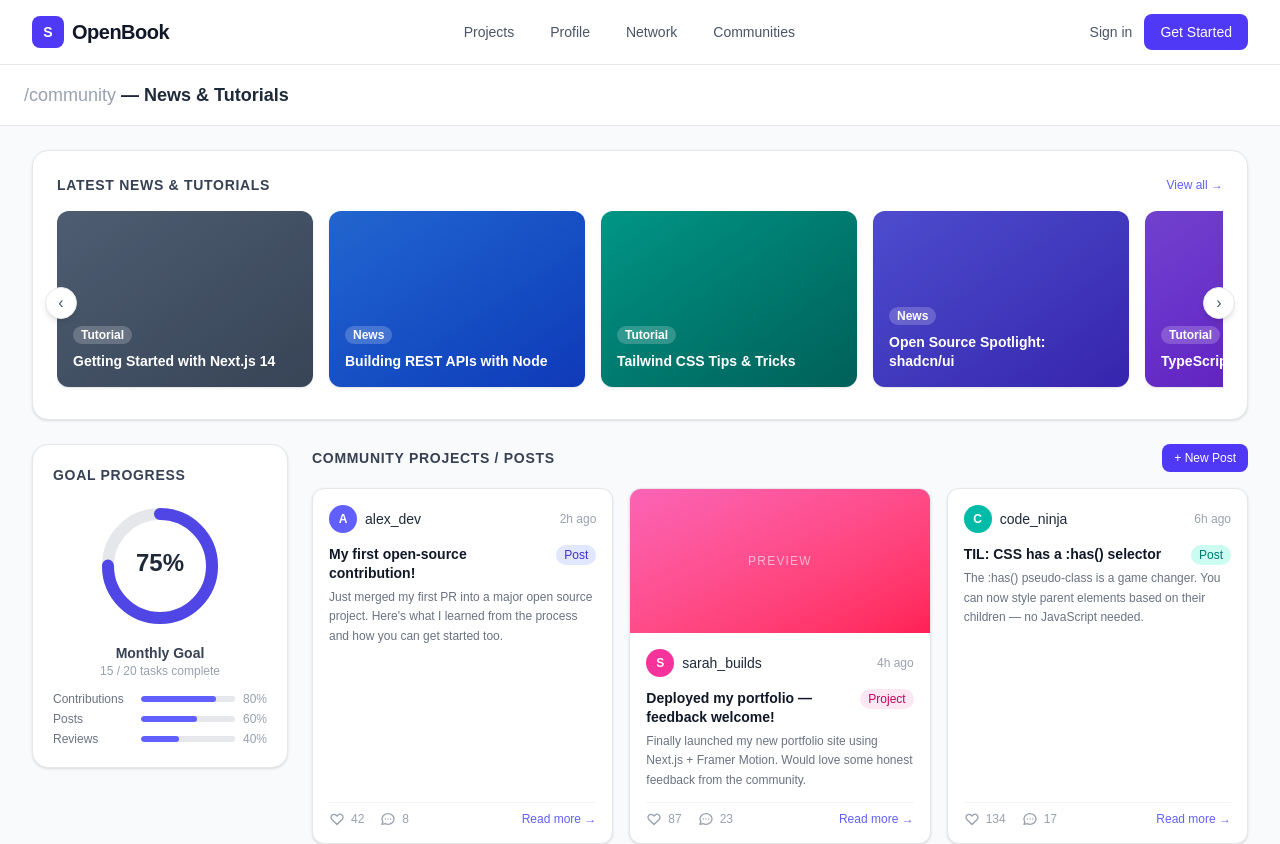
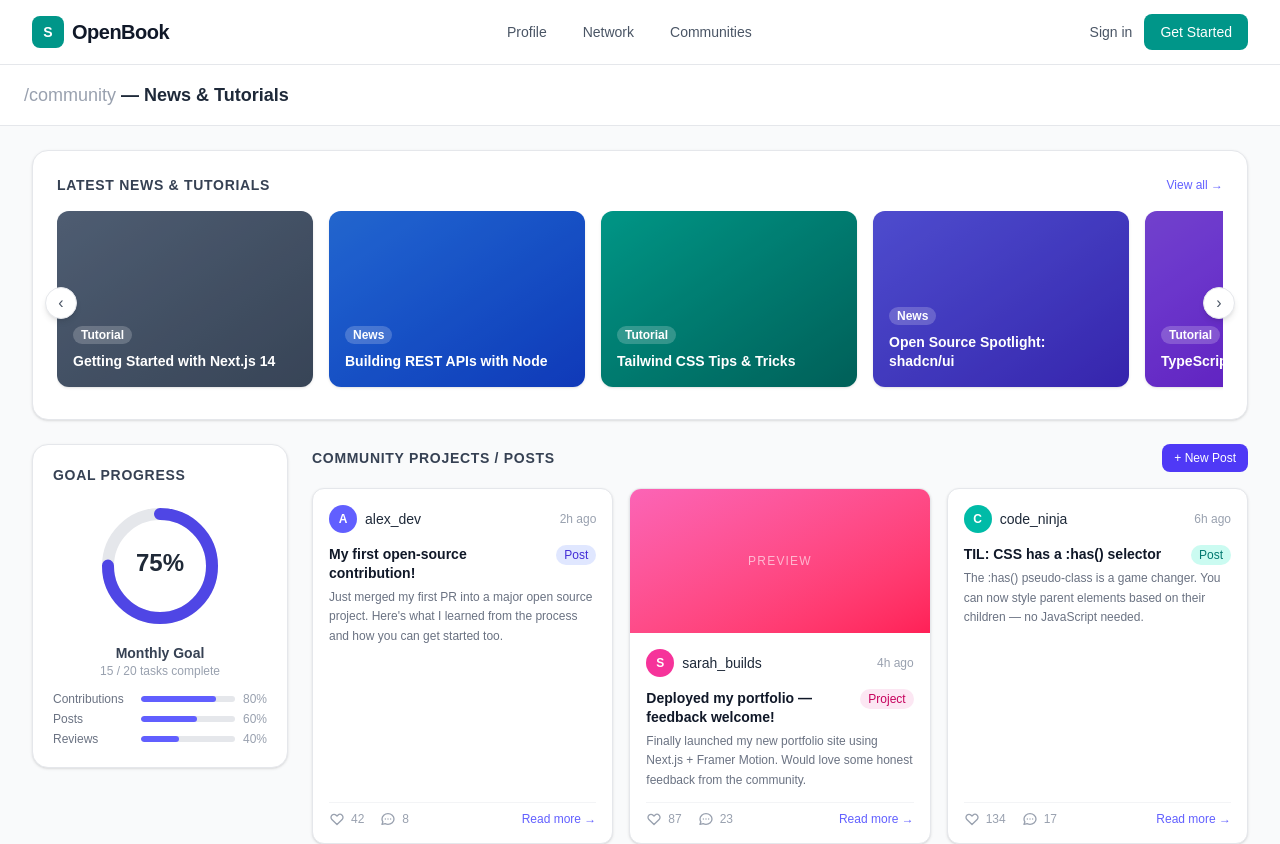
Before and after one commit to sheicksen/open-book, a Next.js app in the folder openbook/: page /dashboard in a window 1280 px wide. Shown: the top 844 px of the page. Built offline with nearby package versions, Linux system fonts and the light colour scheme.

Commit message:
added navbar functionality

```diff
--- a/openbook/app/components/nav.tsx
+++ b/openbook/app/components/nav.tsx
@@ -3,11 +3,10 @@
 import { useState } from "react";
 import Link from "next/link";
 
-const navLinks = [
-  { label: "Projects", href: "/projects" },
+const navLinks = [,
   { label: "Profile", href: "/profile" },
   { label: "Network", href: "/network" },
-  { label: "Communities", href: "/communities" },
+  { label: "Communities", href: "/findCommunity" },
 ];
 
 export default function Navbar() {
@@ -20,7 +19,7 @@ export default function Navbar() {
 
           {/* Site Title */}
           <Link href="/" className="flex items-center gap-2">
-            <div className="w-8 h-8 rounded-lg bg-indigo-600 flex items-center justify-center">
+            <div className="w-8 h-8 rounded-lg bg-teal-600 flex items-center justify-center">
               <span className="text-white font-bold text-sm">S</span>
             </div>
             <span className="text-xl font-bold text-gray-900 tracking-tight">
@@ -34,7 +33,7 @@ export default function Navbar() {
               <Link
                 key={link.label}
                 href={link.href}
-                className="px-4 py-2 rounded-lg text-sm font-medium text-gray-600 hover:text-indigo-600 hover:bg-indigo-50 transition-colors duration-150"
+                className="px-4 py-2 rounded-lg text-sm font-medium text-gray-600 hover:text-teal-600 hover:bg-teal-50 transition-colors duration-150"
               >
                 {link.label}
               </Link>
@@ -43,12 +42,12 @@ export default function Navbar() {
 
           {/* Desktop CTA */}
           <div className="hidden md:flex items-center gap-3">
-            <button className="text-sm font-medium text-gray-600 hover:text-gray-900 transition-colors">
+            <Link href={"/login"} className="text-sm font-medium text-gray-600 hover:text-gray-900 transition-colors">
               Sign in
-            </button>
-            <button className="bg-indigo-600 hover:bg-indigo-700 text-white text-sm font-medium px-4 py-2 rounded-lg transition-colors duration-150">
+            </Link>
+            <Link href={"/signup"} className="bg-teal-600 hover:bg-teal-700 text-white text-sm font-medium px-4 py-2 rounded-lg transition-colors duration-150">
               Get Started
-            </button>
+            </Link>
           </div>
 
           {/* Mobile Menu Button */}
@@ -81,7 +80,7 @@ export default function Navbar() {
               key={link.label}
               href={link.href}
               onClick={() => setMenuOpen(false)}
-              className="block px-3 py-2 rounded-lg text-sm font-medium text-gray-600 hover:text-indigo-600 hover:bg-indigo-50 transition-colors"
+              className="block px-3 py-2 rounded-lg text-sm font-medium text-gray-600 hover:text-teal-600 hover:bg-teal-50 transition-colors"
             >
               {link.label}
             </Link>
@@ -90,7 +89,7 @@ export default function Navbar() {
             <button className="text-sm font-medium text-gray-600 hover:text-gray-900 px-3 py-2 text-left">
               Sign in
             </button>
-            <button className="bg-indigo-600 hover:bg-indigo-700 text-white text-sm font-medium px-4 py-2 rounded-lg transition-colors">
+            <button className="bg-teal-600 hover:bg-teal-700 text-white text-sm font-medium px-4 py-2 rounded-lg transition-colors">
               Get Started
             </button>
           </div>
```
